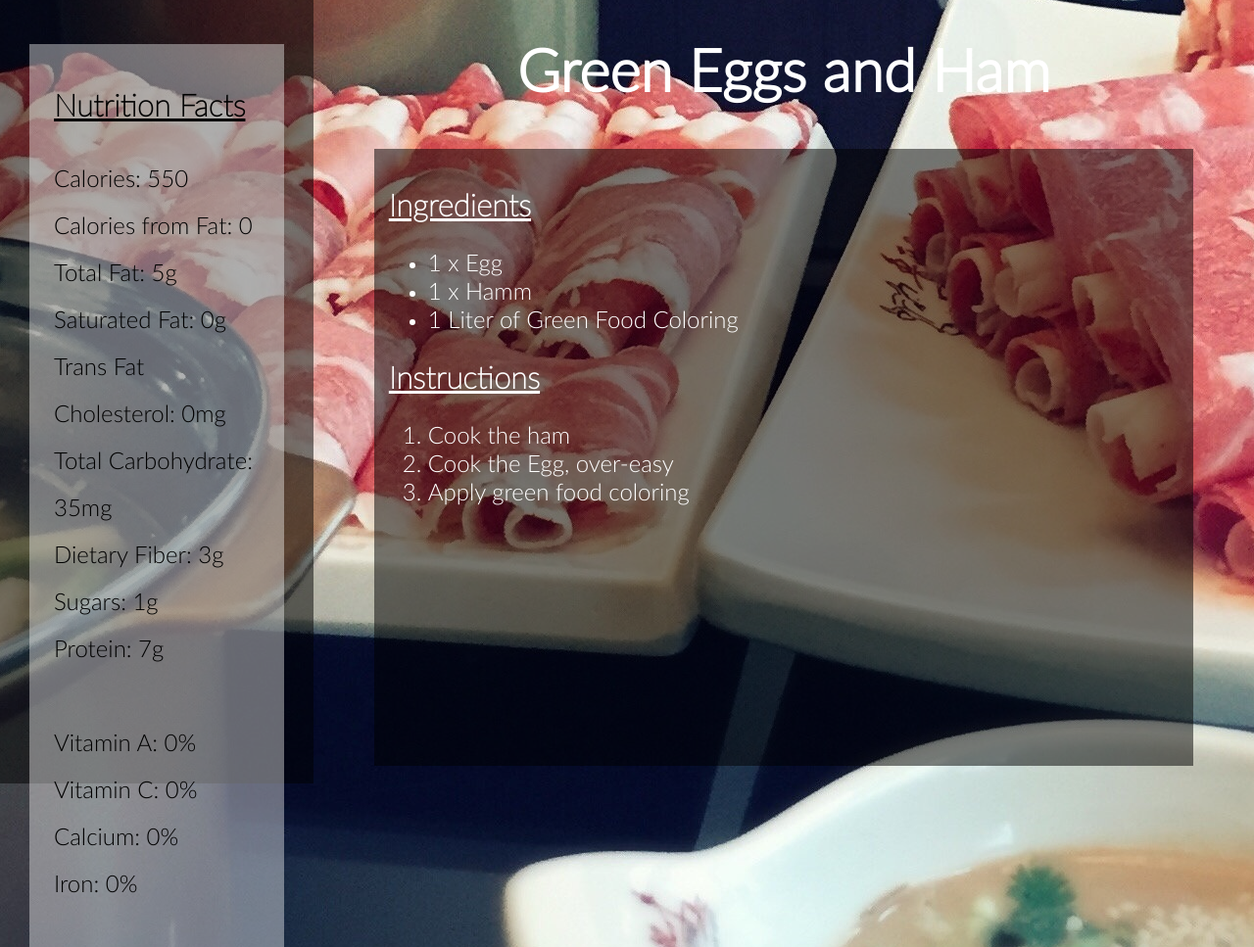
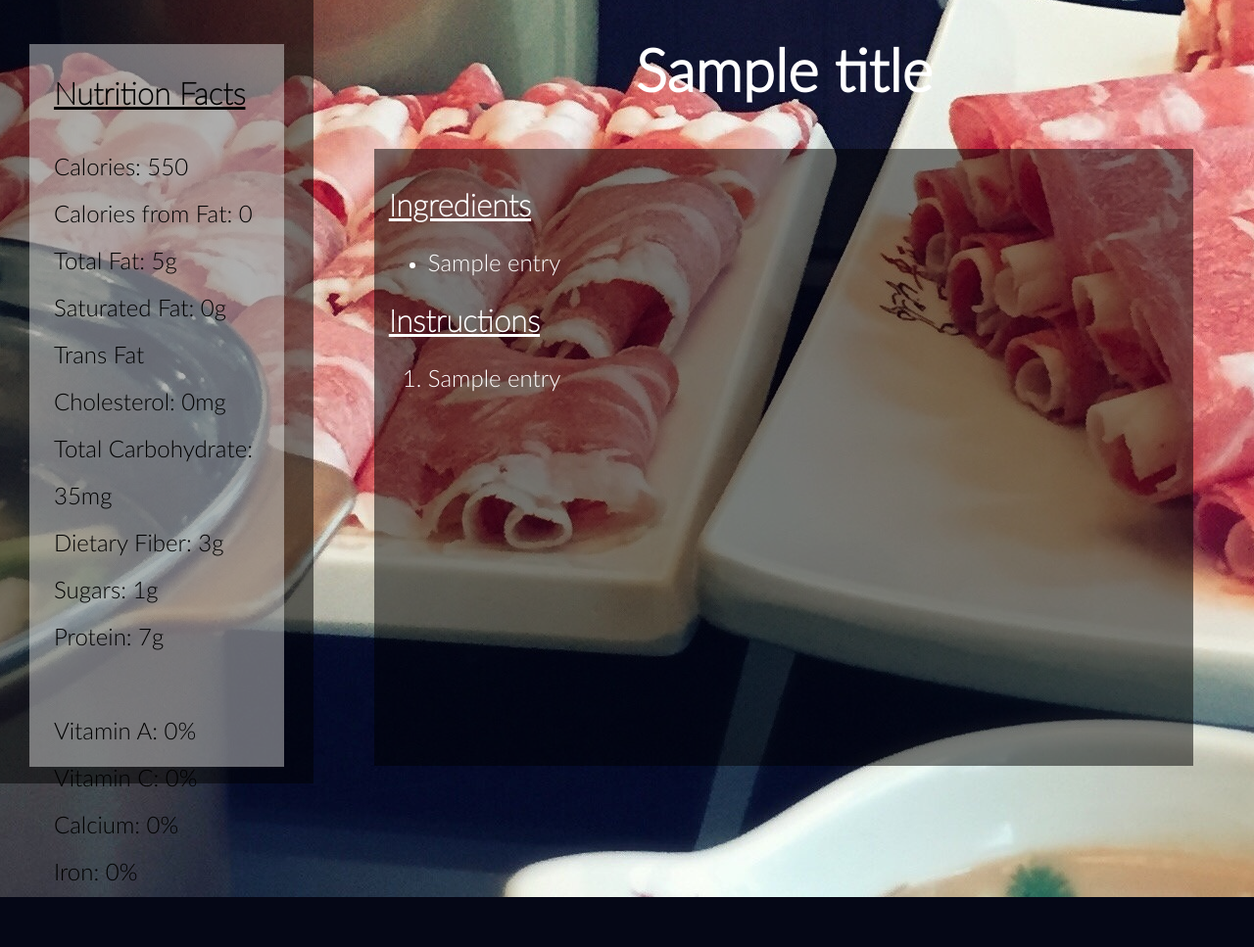
Before and after one commit to trittimo/FOOOD, a Flask app: template FlaskPackage/templates/recipe.html in a window 1280 px wide. Shown: the whole page at 98% size. After the commit the page ends 916 px from the top, so only its background shows below. Run offline with Flask 2, Linux system fonts and the light colour scheme; the template is opened without the code that fills it: most values are stand-ins (such as "Sample title", 1, 10 or a date in 2020).

Commit message:
Dynamic addition of ingredients, etc.

```diff
--- a/FlaskPackage/FOOODServer.py
+++ b/FlaskPackage/FOOODServer.py
@@ -23,15 +23,21 @@ def recipe():
                             ';pwd=' + password)
     cursor = connection.cursor()
 
-    ingredient = request.args.get('ingredient', 'Beef')
+    recipe_id = request.args.get('recipeid', '0')
 
     SQLCommand = "SELECT Taste FROM Ingredient WHERE Name = '" + ingredient + "'"
     cursor.execute(SQLCommand)
     results = cursor.fetchall()
     connection.close()
 
-    return results[0]
-    # return render_template('recipe.html')
+    ingredients = ["1 x Egg", "1 x Ham", "1 Liter Green Food Coloring"]
+    instructions = ["Cook the egg", "Roast the ham", "Apply green food coloring", "Serve"]
+    title = "Green Eggs and Ham"
+
+    return render_template('recipe.html',
+                            ingredients = ingredients,
+                            instructions = instructions,
+                            title = title)
 
 if __name__ == "__main__":
     app.run(debug = True)
--- a/FlaskPackage/static/css/recipe.css
+++ b/FlaskPackage/static/css/recipe.css
@@ -3,6 +3,7 @@ body {
 	background-image: url("../images/recipes-background.jpg");
 	background-attachment: fixed;
 	background-position: center;
+	overflow: hidden;
 }
 
 .bounding-box {
@@ -31,6 +32,8 @@ body {
 	margin-top: 45px;
 	padding: 15px;
 	padding-left: 25px;
+	padding-top: 3px;
+	height: 90%;
 }
 
 h1 {
--- a/FlaskPackage/templates/recipe.html
+++ b/FlaskPackage/templates/recipe.html
@@ -8,9 +8,9 @@
 	<meta name="description" content="Create and discover recipes that have all your favorite flavors and ingredients. Then have one of our expertly trained chefs cook and deliver it to your house.">
 	<meta name="author" content="THEFOÖOD">
 
-	<link rel="stylesheet" href="fonts/LatoLatin/latolatinfonts.css">
-	<link rel="stylesheet" href="css/main.css">
-	<link rel="stylesheet" href="css/recipe.css">
+	<link rel="stylesheet" href="{{ url_for('static', filename = 'fonts/LatoLatin/latolatinfonts.css') }}">
+	<link rel="stylesheet" href="{{ url_for('static', filename = 'css/main.css') }}">
+	<link rel="stylesheet" href="{{ url_for('static', filename = 'css/recipe.css') }}">
 
 	<!--[if lt IE 9]>
 	<script src="https://cdnjs.cloudflare.com/ajax/libs/html5shiv/3.7.3/html5shiv.min.js"></script>
@@ -40,21 +40,25 @@
 		</div>
 	</div>
 	<div id="main-content">
-		<div id="title"><h1>Green Eggs and Ham</h1></div>
+		<div id="title"><h1>{{ title }}</h1></div>
 		<div id="recipe" class="bounding-box">
 			<div id="instructions">
 				<h2>Ingredients</h2>
 				<ul>
-					<li>1 x Egg</li>
-					<li>1 x Hamm</li>
-					<li>1 Liter of Green Food Coloring</li>
+					{% for entry in ingredients %}
+					<li>{{ entry }}</li>
+					{% else %}
+					<li>There are no ingredients in this recipe!</li>
+					{% endfor %}
 				</ul>
 
 				<h2>Instructions</h2>
 				<ol>
-					<li>Cook the ham</li>
-					<li>Cook the Egg, over-easy</li>
-					<li>Apply green food coloring</li>
+					{% for entry in instructions %}
+					<li>{{ entry }}</li>
+					{% else %}
+					<li>There are no instructions in this recipe!</li>
+					{% endfor %}
 				</ol>
 			</div>
 		</div>
```
Also changed, not shown: FlaskPackage/pydbattempt.py (deleted, +0 -26 lines).
